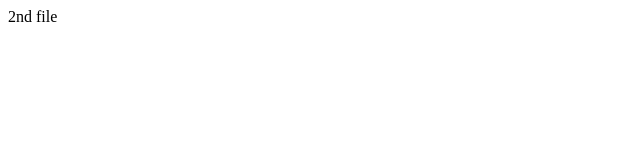
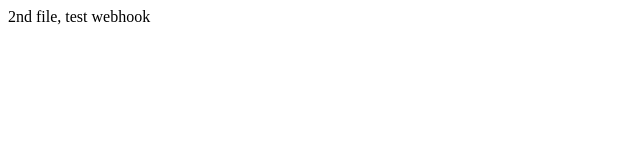
Before and after one commit to isharakdev/simple-ci-cd, a plain HTML site: page page.html in a window 1280 px wide. Shown: the whole page, without its empty margins (0-640 px from the left). Drawn offline with Linux system fonts and the light colour scheme.

Commit message:
page test

```diff
--- a/page.html
+++ b/page.html
@@ -1,3 +1,3 @@
 <html>
-2nd file
+2nd file, test webhook
 </html>
```
